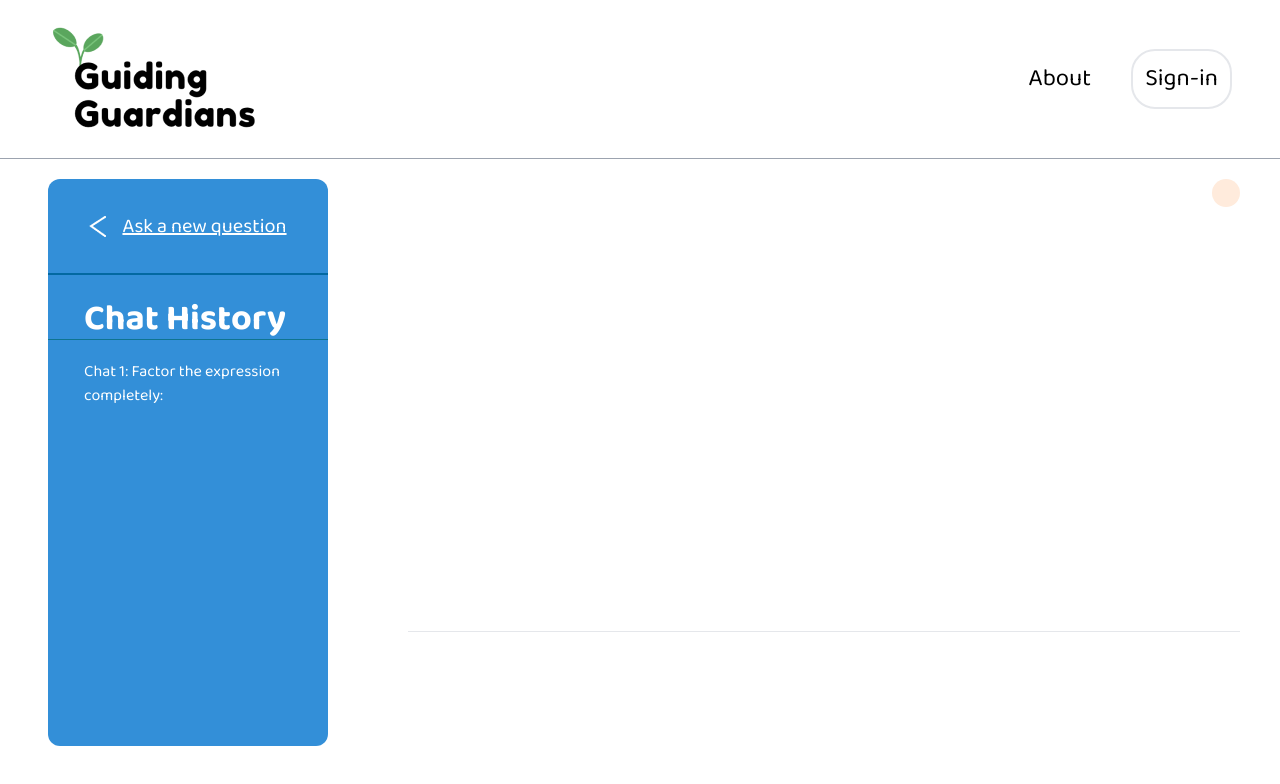
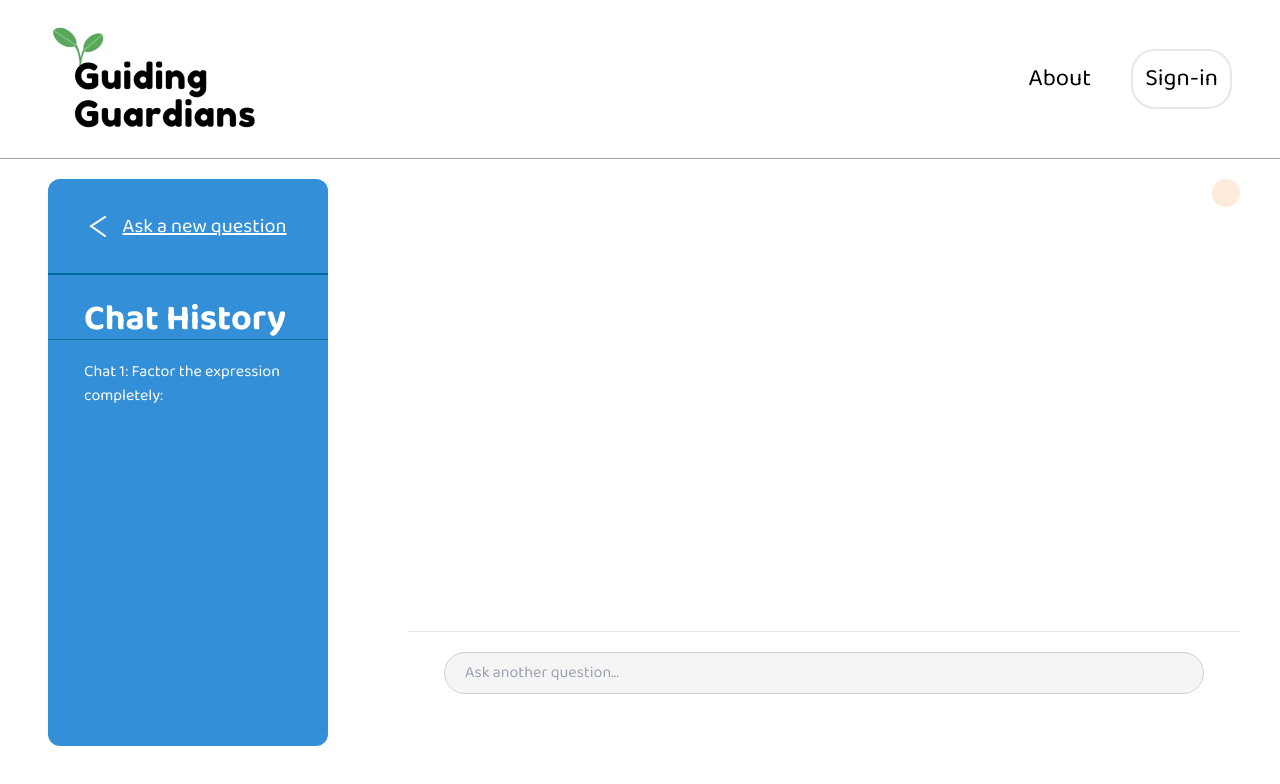
Before and after one commit to mannysanz715/GuidingGuardians, a Next.js app: page /chat in a window 1280 px wide. Shown: the top 784 px of the page. Built offline with nearby package versions, Linux system fonts and the light colour scheme; no server answers.

Commit message:
Create Input field

```diff
--- a/src/components/ChatBoxInput/ChatBoxInput.tsx
+++ b/src/components/ChatBoxInput/ChatBoxInput.tsx
@@ -1,6 +1,8 @@
 const ChatBoxInput = () => {
   return (
-    <h1>Input Section</h1>
+    <form className="w-100 flex justify-center items-center ">
+      <input className="input-background-color w-5/6 py-2 pl-5 rounded-3xl" placeholder="Ask another question..."/>
+    </form>
   );
 }
 
--- a/src/pages/chat.tsx
+++ b/src/pages/chat.tsx
@@ -6,6 +6,7 @@ import NavBar from "@/components/NavBar/NavBar";
 import SubBanner from "@/components/SubBanner/SubBanner";
 import ChatHistoryBox from "@/components/ChatHistoryBox/ChatHistoryBox";
 import ChatBox from "@/components/ChatBox/ChatBox";
+import ChatBoxInput from "@/components/ChatBoxInput/ChatBoxInput";
 
 export type OpenAIMessage = {
   role: string,
@@ -107,7 +108,7 @@ const Chat = () => {
         <ChatHistoryBox />
         <div className="m-0 p-0">
           <ChatBox messages={msgHistory} />
-
+          <ChatBoxInput />
         </div>
       </div>
 
--- a/src/styles/globals.css
+++ b/src/styles/globals.css
@@ -64,3 +64,10 @@
 .chat-box-height{
   height: 85vh;
 }
+
+.input-background-color{
+  background-color: #F5F5F5;
+  color: black;
+  border:1px solid #d1d1d1 ;
+  outline: none
+}
```
